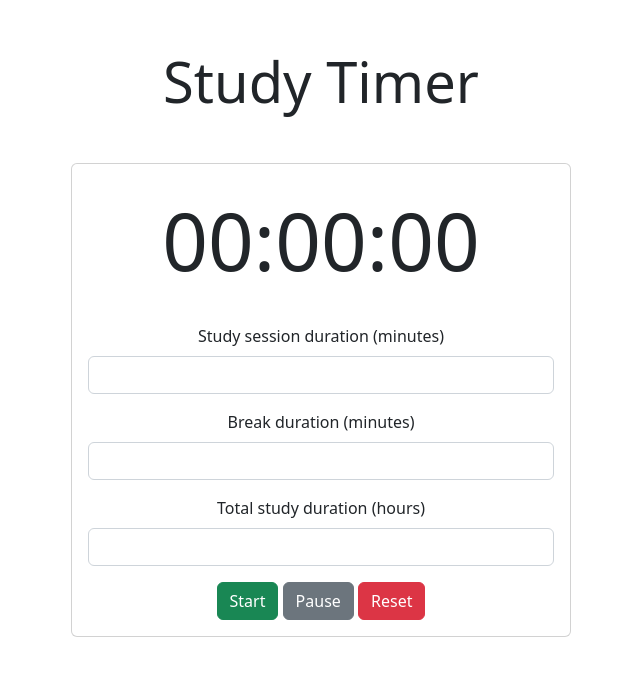
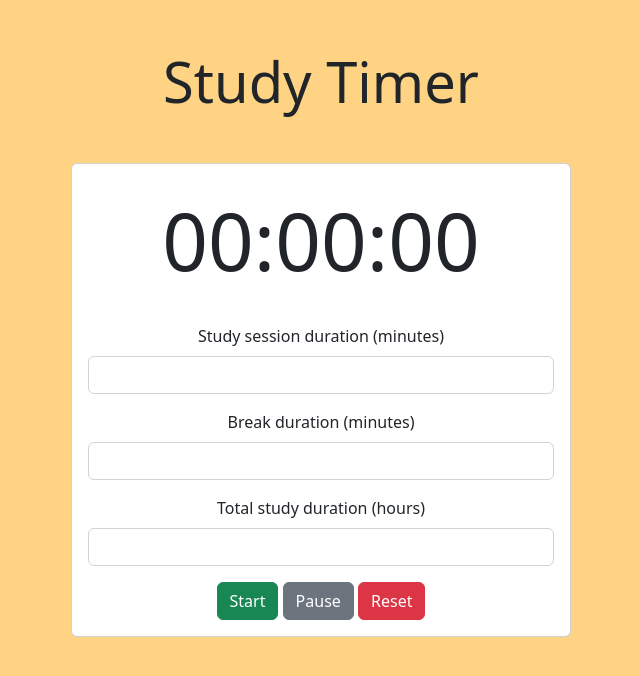
Before and after one commit to Ivykalegi/pause-app, a Flask app: page / in a window 1280 px wide. Shown: the top 676 px of the page, without its empty margins (319-959 px from the left). Run offline with Flask 2, Linux system fonts and the light colour scheme.

Commit message:
add background color

```diff
--- a/app.py
+++ b/app.py
@@ -1,5 +1,4 @@
 from flask import Flask, render_template
-
 
 app = Flask(__name__)
 
@@ -10,4 +9,4 @@ def timer():
 
 
 if __name__ == "__main__":
-    app.run()
+    app.run(port=5001)
--- a/static/styles.css
+++ b/static/styles.css
@@ -3,3 +3,7 @@
     font-size: 12px;
   }
 }
+
+body{
+  background-color: #FFD384;
+}
```
